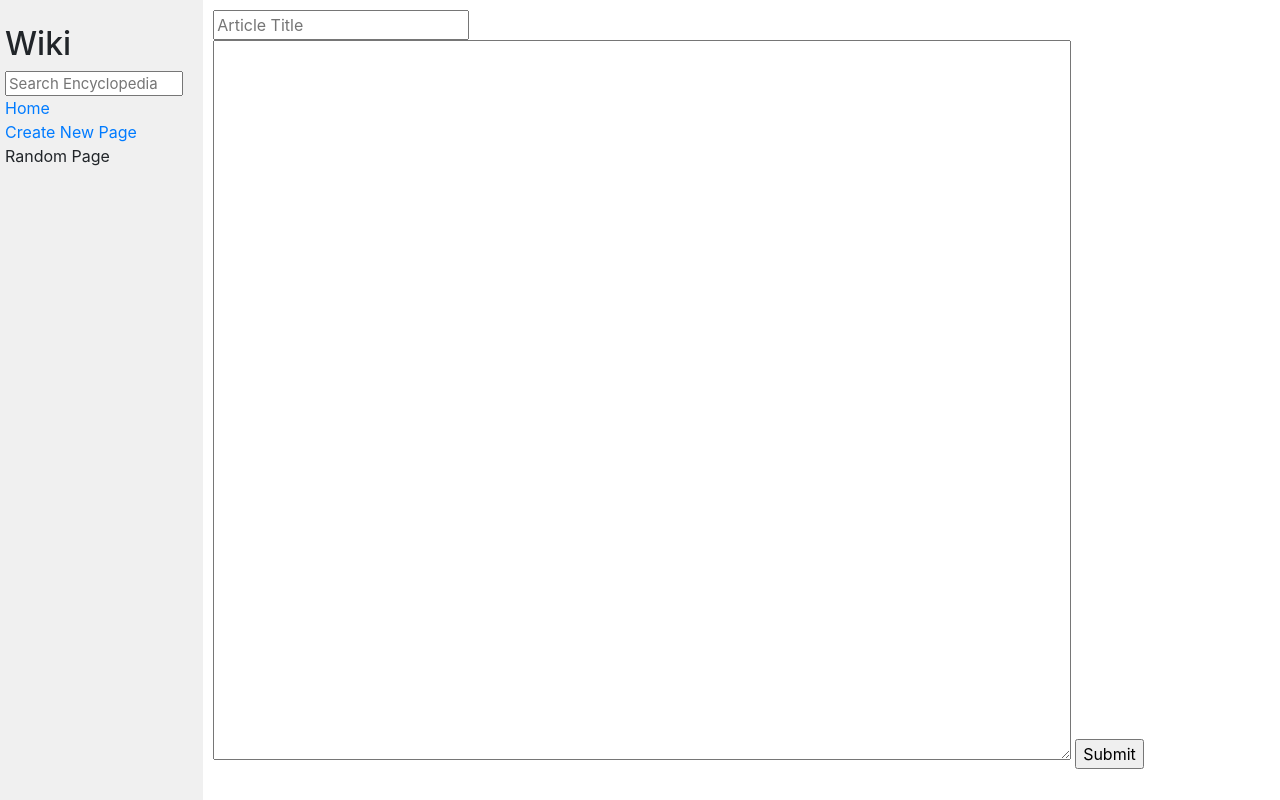
After one commit to elokthewizard/wiki, a Django app: page /new-page/ in a window 1280 px wide. The commit adds this page. Run offline with Django 3.2, Linux system fonts and the light colour scheme; some libraries are stand-ins or nearby versions.

Commit message:
init new page
still needs most of its logic

```diff
--- a/encyclopedia/templates/encyclopedia/layout.html
+++ b/encyclopedia/templates/encyclopedia/layout.html
@@ -19,7 +19,7 @@
                     <a href="{% url 'index' %}">Home</a>
                 </div>
                 <div>
-                    Create New Page
+                    <a href="/new-page">Create New Page</a>
                 </div>
                 <div>
                     Random Page
--- /dev/null
+++ b/encyclopedia/templates/encyclopedia/new-page.html
@@ -0,0 +1,11 @@
+{% extends "encyclopedia/layout.html" %}
+
+{% block body %}
+    <form action="" method="post">
+        <input type="text" name="title" placeholder="Article Title">
+        <textarea placeholder="Fill in entry details">
+
+        </textarea>
+        <input type="submit">
+    </form>
+{% endblock %}
--- a/encyclopedia/urls.py
+++ b/encyclopedia/urls.py
@@ -5,5 +5,6 @@ from . import views
 urlpatterns = [
     path("", views.index, name="index"),
     path("wiki/<str:title>", views.entry, name="entry"),
-    path("search/", views.search, name="query")
+    path("search/", views.search, name="query"),
+    path("new-page/", views.new_page, name="new_page")
 ]
--- a/encyclopedia/views.py
+++ b/encyclopedia/views.py
@@ -44,3 +44,7 @@ def search(request):
         # search entries for a substring of query
         else:
             return HttpResponseNotFound("<h1>Pardon the dust, WIP</h1>")
+
+
+def new_page(request):
+    return render(request, "encyclopedia/new-page.html")
```
